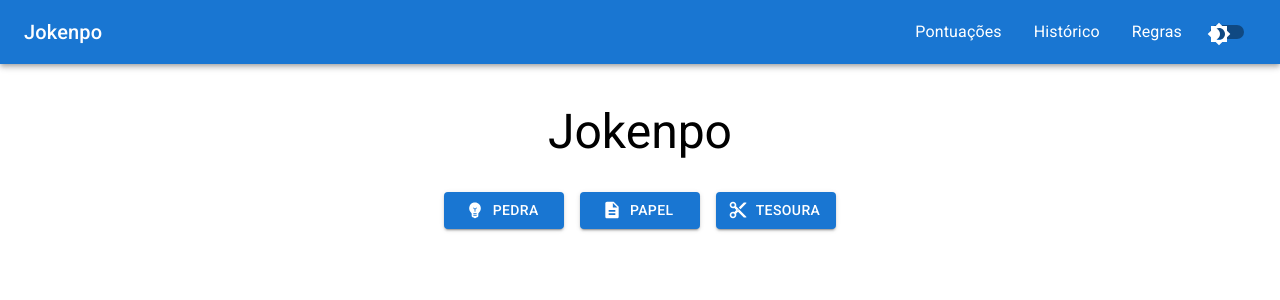
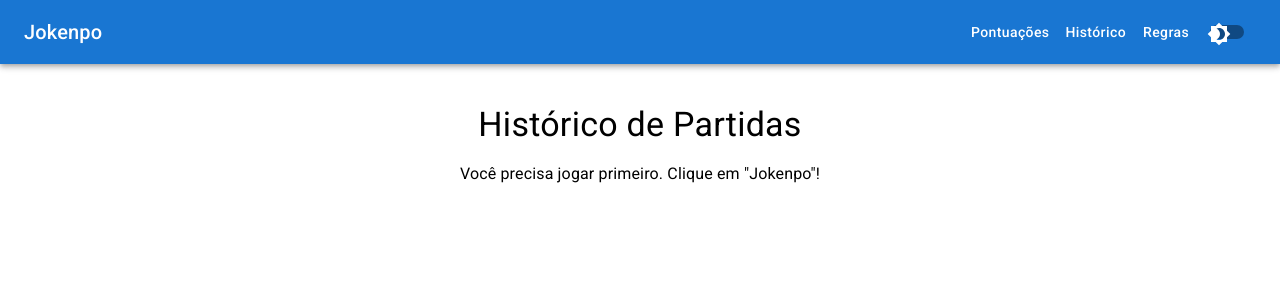
Before and after one commit to tnsilva/jokenpo, a React (Vite) app: page /history in a window 1280 px wide. Before the commit this address led to /. Shown: the top 300 px of the page. Built offline with nearby package versions, Linux system fonts and the light colour scheme.

Commit message:
refact: update name pages

```diff
--- a/src/components/layouts/Header/index.tsx
+++ b/src/components/layouts/Header/index.tsx
@@ -5,8 +5,7 @@ import {
   Switch as MuiSwitch,
   Toolbar,
   Typography,
-  Grid,
-  MenuItem,
+  Button,
 } from "@mui/material";
 import { Link, useNavigate } from "react-router-dom";
 import Brightness4Icon from "@mui/icons-material/Brightness4";
@@ -32,21 +31,15 @@ export const Header = () => {
             </Link>
           </Typography>
           <Box sx={{ display: "flex", alignItems: "center" }}>
-            <Grid container justifyContent="center">
-              <Grid item>
-                <MenuItem onClick={() => navigate("/pontuacoes")}>
-                  Pontuações
-                </MenuItem>
-              </Grid>
-              <Grid item>
-                <MenuItem onClick={() => navigate("/historico")}>
-                  Histórico
-                </MenuItem>
-              </Grid>
-              <Grid item>
-                <MenuItem onClick={() => navigate("/regras")}>Regras</MenuItem>
-              </Grid>
-            </Grid>
+            <Button color="inherit" component={Link} to="/scores">
+              Pontuações
+            </Button>
+            <Button color="inherit" component={Link} to="/history">
+              Histórico
+            </Button>
+            <Button color="inherit" component={Link} to="/rules">
+              Regras
+            </Button>
             <MuiSwitch
               checked={darkMode}
               onChange={toggleDarkMode}
--- a/src/pages/HistoricoPartidas.tsx
+++ b/src/pages/History.tsx
@@ -1,7 +1,7 @@
 import { Typography, Box } from "@mui/material";
 import { usePlayContext } from "../hooks";
 
-const HistoricoPartidas = () => {
+const History = () => {
   const { history } = usePlayContext();
 
   return (
@@ -24,4 +24,4 @@ const HistoricoPartidas = () => {
   );
 };
 
-export default HistoricoPartidas;
+export default History;
--- a/src/pages/RegrasDoJogo.tsx
+++ b/src/pages/Rules.tsx
@@ -1,6 +1,6 @@
 import { Typography, Box } from "@mui/material";
 
-const RegrasDoJogo = () => {
+const Rules = () => {
   return (
     <Box sx={{ textAlign: "center", mt: 5 }}>
       <Typography variant="h4" gutterBottom>
@@ -26,4 +26,4 @@ const RegrasDoJogo = () => {
   );
 };
 
-export default RegrasDoJogo;
+export default Rules;
--- a/src/pages/Pontuacoes.tsx
+++ b/src/pages/Scores.tsx
@@ -1,7 +1,7 @@
 import { Typography, Box } from "@mui/material";
 import { usePlayContext } from "../hooks";
 
-const Pontuacoes = () => {
+const Scores = () => {
   const { userScore, computerScore } = usePlayContext();
 
   return (
@@ -18,4 +18,4 @@ const Pontuacoes = () => {
   );
 };
 
-export default Pontuacoes;
+export default Scores;
--- a/src/routes/index.tsx
+++ b/src/routes/index.tsx
@@ -1,16 +1,16 @@
 import { Navigate, Route, Routes } from "react-router-dom";
 import Jokenpo from "../pages/Jokenpo";
-import Pontuacoes from "../pages/Pontuacoes";
-import HistoricoPartidas from "../pages/HistoricoPartidas";
-import RegrasDoJogo from "../pages/RegrasDoJogo";
+import Scores from "../pages/Scores";
+import History from "../pages/History";
+import Rules from "../pages/Rules";
 
 export const AppRoutes = () => {
   return (
     <Routes>
       <Route path="/" element={<Jokenpo />} />
-      <Route path="/pontuacoes" element={<Pontuacoes />} />
-      <Route path="/historico" element={<HistoricoPartidas />} />
-      <Route path="/regras" element={<RegrasDoJogo />} />
+      <Route path="/scores" element={<Scores />} />
+      <Route path="/history" element={<History />} />
+      <Route path="/rules" element={<Rules />} />
       <Route path="*" element={<Navigate to="/" />} />
     </Routes>
   );
--- a/src/themes.ts
+++ b/src/themes.ts
@@ -3,6 +3,18 @@ import { createTheme } from "@mui/material";
 const lightTheme = createTheme({
   palette: {
     mode: "light",
+  },
+  components: {
+    MuiButton: {
+      defaultProps: {
+        size: "medium",
+      },
+    },
+  },
+  typography: {
+    button: {
+      textTransform: "initial",
+    },
   },
 });
 
@@ -10,11 +22,21 @@ const darkTheme = createTheme({
   palette: {
     mode: "dark",
   },
+  components: {
+    MuiButton: {
+      defaultProps: {
+        size: "medium",
+      },
+    },
+  },
   typography: {
     allVariants: {
-      color: '#c1c1c1'
-    }
-  }
+      color: "#c1c1c1",
+    },
+    button: {
+      textTransform: "initial",
+    },
+  },
 });
 
 export { lightTheme, darkTheme };
```
